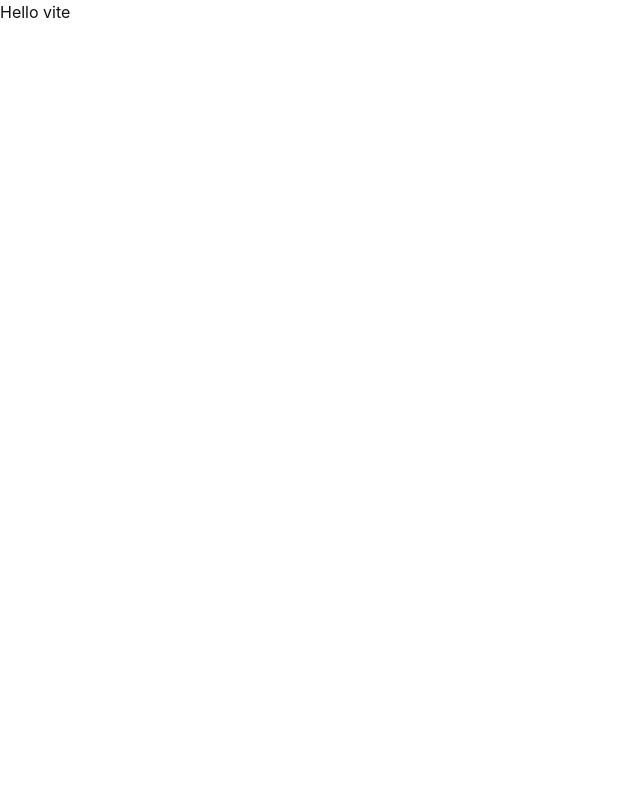
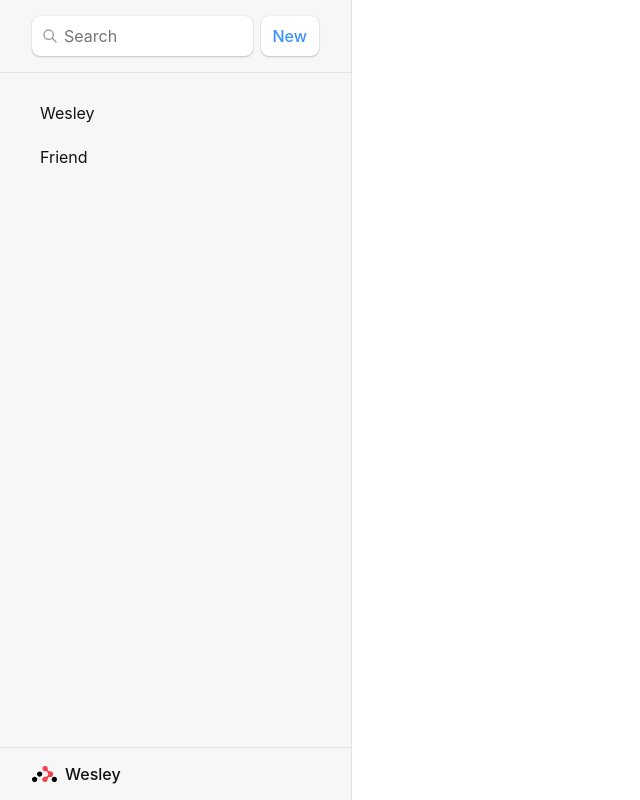
Before and after one commit to dark9wesley/vite-deploy, a React (Vite) app: page / in a window 1280 px wide. Shown: the whole page, without its empty margins (0-640 px from the left). Built offline with nearby package versions, Linux system fonts and the light colour scheme.

Commit message:
feat: 首页

```diff
--- a/src/main.jsx
+++ b/src/main.jsx
@@ -1,12 +1,15 @@
 import React from 'react'
 import ReactDOM from 'react-dom/client'
 import { createBrowserRouter, RouterProvider } from 'react-router-dom'
+
+import Root from './routes/root'
+
 import './index.css'
 
 const router = createBrowserRouter([
   {
     path: '/',
-    element: <div>Hello vite</div>,
+    element: <Root />,
   },
   {
     path: '/about',
--- /dev/null
+++ b/src/routes/root.jsx
@@ -0,0 +1,36 @@
+export default function Root() {
+  return (
+    <>
+      <div id="sidebar">
+        <h1>Wesley</h1>
+        <div>
+          <form id="search-form" role="search">
+            <input
+              id="q"
+              aria-label="Search contacts"
+              placeholder="Search"
+              type="search"
+              name="q"
+            />
+            <div id="search-spinner" aria-hidden hidden={true} />
+            <div className="sr-only" aria-live="polite"></div>
+          </form>
+          <form method="post">
+            <button type="submit">New</button>
+          </form>
+        </div>
+        <nav>
+          <ul>
+            <li>
+              <a href={`/contacts/1`}>Wesley</a>
+            </li>
+            <li>
+              <a href={`/contacts/2`}>Friend</a>
+            </li>
+          </ul>
+        </nav>
+      </div>
+      <div id="detail"></div>
+    </>
+  )
+}
```
